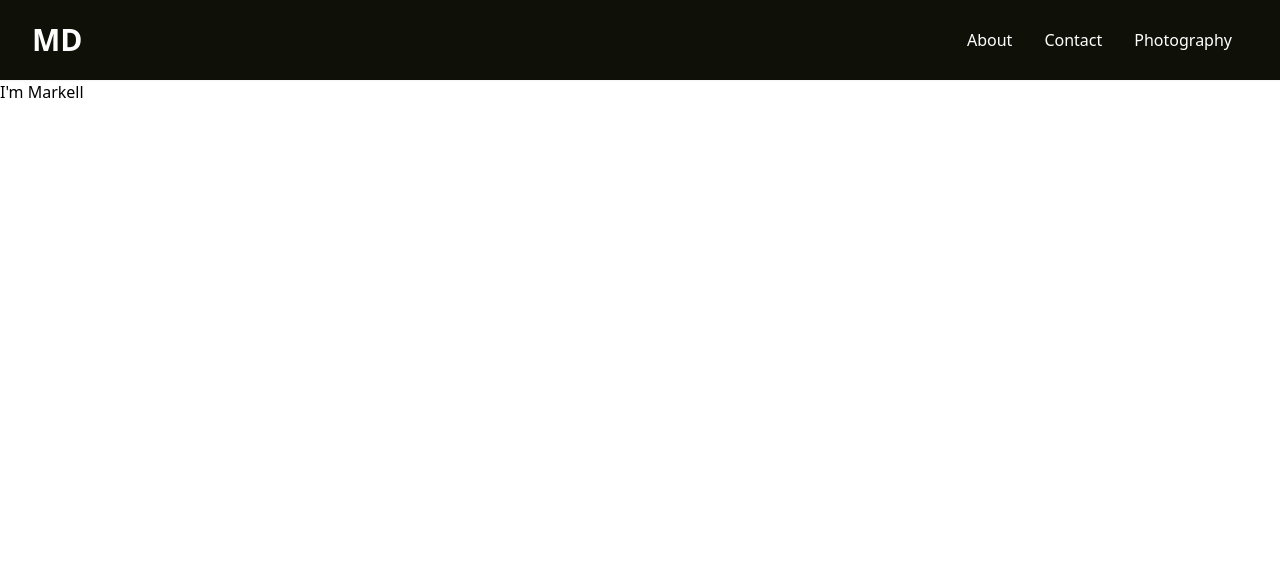
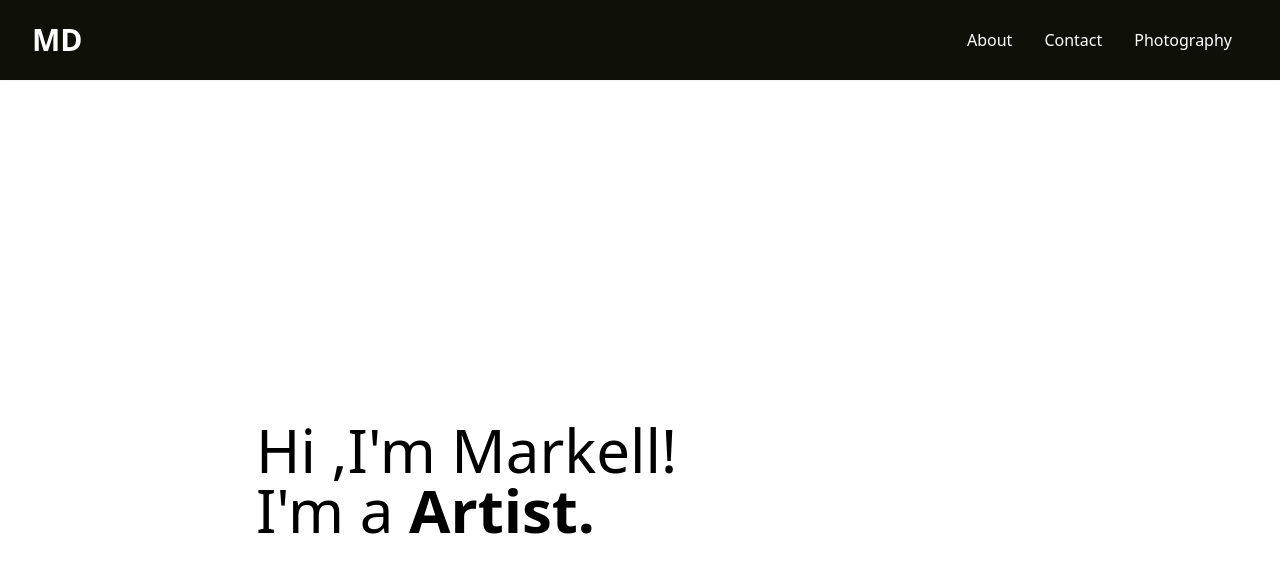
Before and after one commit to markelld/Tailwind-x-React, a React (Create React App) app: page / in a window 1280 px wide. Shown: the top 572 px of the page. Built offline with nearby package versions, Linux system fonts and the light colour scheme.

Commit message:
projects

```diff
--- a/src/App.js
+++ b/src/App.js
@@ -6,6 +6,7 @@ import Home from "./screens/Home";
 import About from "./screens/About";
 import Contact from "./screens/Contact";
 import Photography from "./screens/Photography";
+import Projects from "./screens/Projects";
 
 function App() {
   return (
@@ -31,6 +32,11 @@ function App() {
             <Photography/>
           </Layout>
         </Route>
+        <Route path="/projects">
+          <Layout>
+            <Projects/>
+          </Layout>
+        </Route>
       </Switch>
     </div>
   );
--- a/src/screens/Home.jsx
+++ b/src/screens/Home.jsx
@@ -1,10 +1,28 @@
 import React from "react";
-
+import Typical from "react-typical";
 
 const Home = () => {
+
   return (
-    <div>
-      <h1>I'm Markell</h1>
+
+    <div className="min-h-screen flex items-center justify-center">
+      <div className="w-full md:w-3/5 text-center md:text-left">
+        <h1 className="text-3xl md:text-4xl lg:text-6xl">Hi ,I'm Markell!</h1>
+        <h4 className="text-3xl md:text-4xl lg:text-6xl"> I'm a{" "}
+        <Typical
+          className="typical"
+          loop={Infinity}
+          wrapper="b"
+          steps={[
+          "Developer.",
+          2000,
+          "Artist.",
+          2000,
+          "Bartender.",
+          2000,]}
+                  />
+        </h4>
+      </div>
     </div>
   )
 }
--- /dev/null
+++ b/src/screens/Projects.jsx
@@ -0,0 +1,28 @@
+import React from "react";
+
+
+const Projects = () => {
+
+  return (
+    <div
+    className="min-h-screen flex justify-center items-center flex-col">
+    <h1 className="text-5xl font-dosis font-bold mb-10">Project Title</h1>
+    <p className="text-gray-600 text-2xl font-dosis mb-10">I have done</p>
+      <div className="flex justify-center items-center">
+      <button
+        className="px-20 py-3 m-4 bg-black flex justify-around text-white rounded-lg shadow-2xl">
+        <img
+          src="https://timo.engineer/assets/icons/rocket.svg"
+          alt="rocket"
+          className="mr-5"
+        />
+        <p className="text-lg">Website</p>
+      </button>
+      </div>
+    </div>
+  )
+}
+
+
+
+export default Projects;
```
